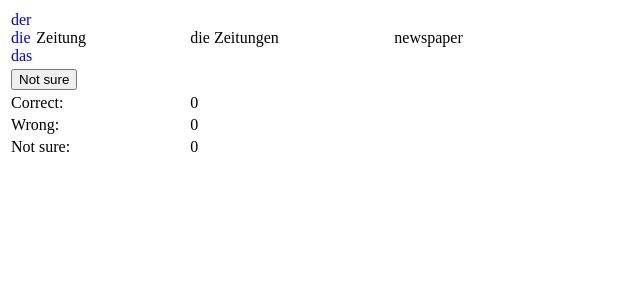
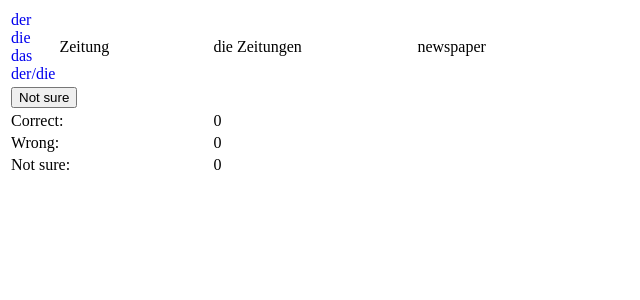
Before and after one commit to eburlea/german, a PHP site: page / in a window 1280 px wide. Shown: the top 300 px of the page, without its empty margins (0-640 px from the left). Run offline with PHP 8.4, Linux system fonts and the light colour scheme; data comes from the database, SQL or seed files in the repository; some libraries are stand-ins or nearby versions.

Commit message:
Update 2015.01.07

```diff
--- a/index.php
+++ b/index.php
@@ -5,7 +5,7 @@ $nouns = array();
 $i=0;
 while($row = mysql_fetch_array($result)){
     $nouns[$i]['singular']['noun'] = $row['noun_sg'];
-    $nouns[$i]['singular']['article'] = ($row['gender'] == 'M' ? 'der' : ($row['gender'] == 'F' ? 'die' : 'das'));
+    $nouns[$i]['singular']['article'] = ($row['gender'] == 'M' ? 'der' : ($row['gender'] == 'F' ? 'die' : ($row['gender'] == 'N' ? 'das' : 'der/die')));
     $nouns[$i]['plural']['noun'] = $row['noun_pl'];
     $nouns[$i]['plural']['article'] = 'die';
     $nouns[$i++]['translation'] = $row['translation'];
@@ -20,9 +20,10 @@ while($row = mysql_fetch_array($result)){
     <table>
         <tr>
             <td>
-                <a href="#" id="der" class="article">der</a>
-                <a href="#" id="die" class="article">die</a>
-                <a href="#" id="das" class="article">das</a>
+                <a href="#" id="der" class="article">der</a><br />
+                <a href="#" id="die" class="article">die</a><br />
+                <a href="#" id="das" class="article">das</a><br />
+                <a href="#" id="der/die" class="article">der/die</a>
             </td>
             <td>
                 <span id="noun"></span>
```
